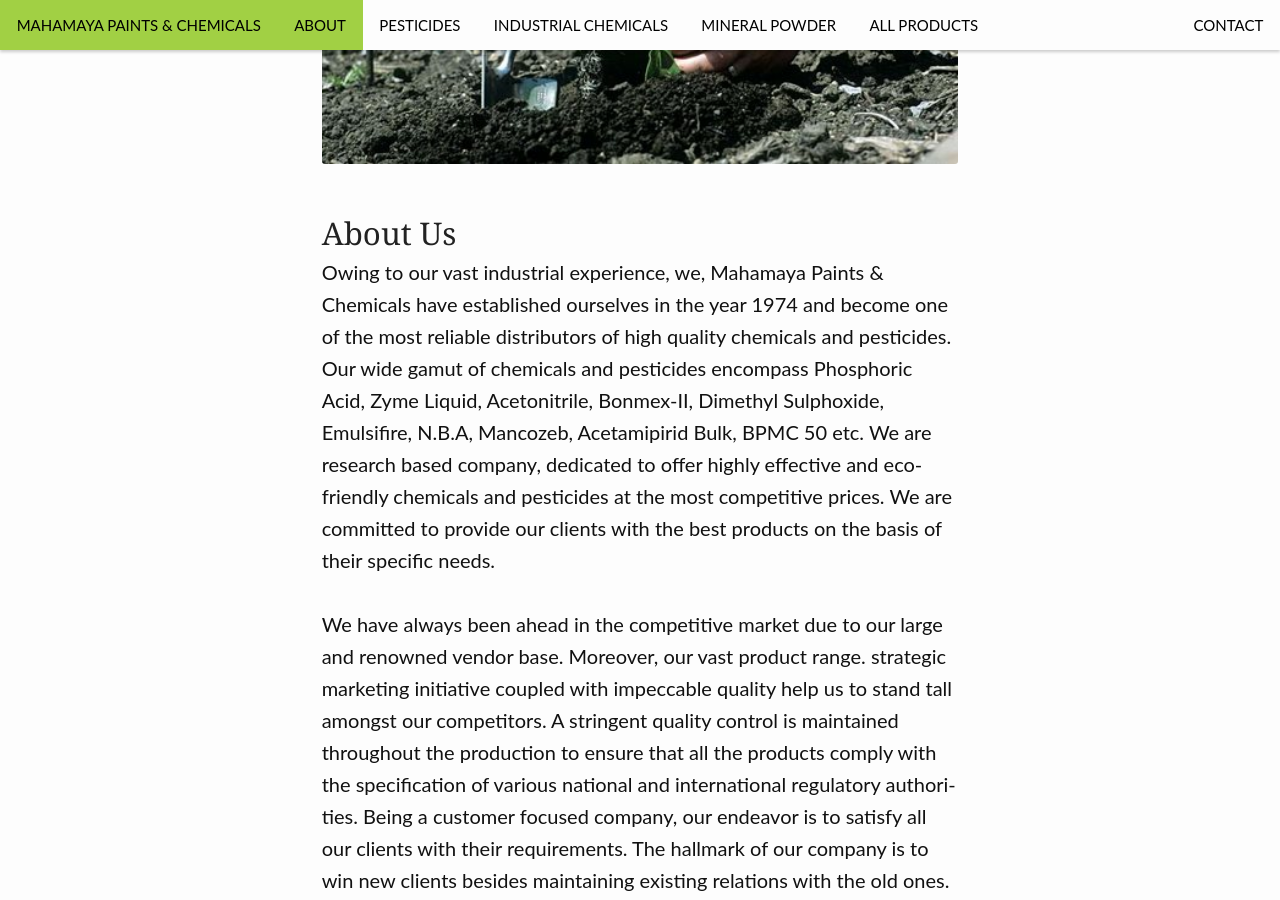
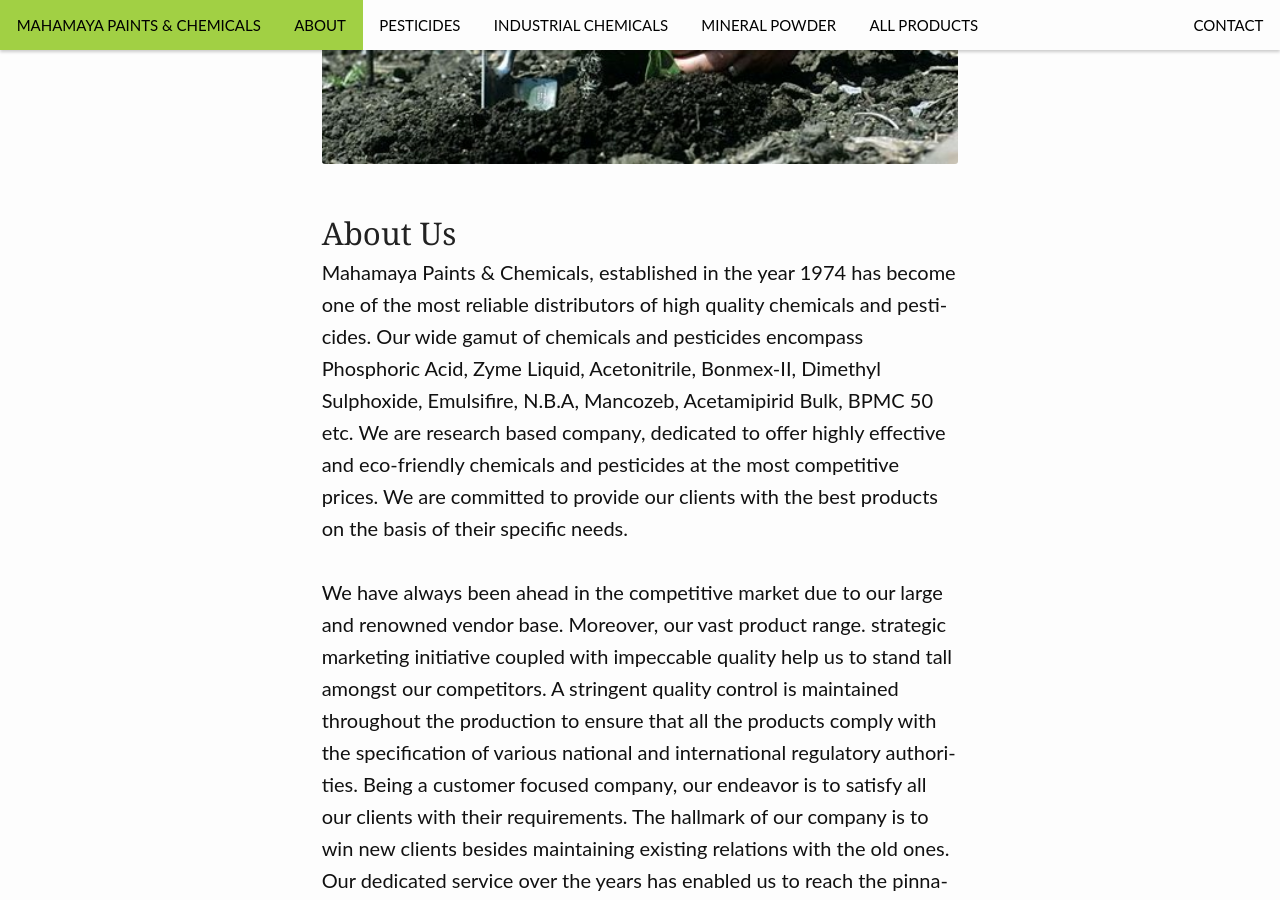
Before and after one commit to akshit-gupta/akshit.github.io, a Jekyll site: the page built from _posts/design/2014-02-02-about.md, in a window 1280 px wide and 900 px high, scrolled down 428 px. Built offline with Jekyll 4.4.1, drawn with Linux system fonts in a browser that asks for light colours.

Commit message:
about us changes

```diff
--- a/_posts/design/2014-02-02-about.md
+++ b/_posts/design/2014-02-02-about.md
@@ -1,7 +1,7 @@
 ---
 layout: page
 title:  "About Us"
-teaser: "Owing to our vast industrial experience, we, Mahamaya Paints & Chemicals have established ourselves in the year 1974 and become one of the most reliable distributors of high quality chemicals and pesticides. Our wide gamut of chemicals and pesticides encompass Phosphoric Acid, Zyme Liquid, Acetonitrile, Bonmex-II, Dimethyl Sulphoxide, Emulsifire, N.B.A, Mancozeb, Acetamipirid Bulk, BPMC 50 etc. We are research based company, dedicated to offer highly effective and eco-friendly chemicals and pesticides at the most competitive prices. We are committed to provide our clients with the best products on the basis of their specific needs. <br /> <br />
+teaser: "Mahamaya Paints & Chemicals, established in the year 1974 has become one of the most reliable distributors of high quality chemicals and pesticides. Our wide gamut of chemicals and pesticides encompass Phosphoric Acid, Zyme Liquid, Acetonitrile, Bonmex-II, Dimethyl Sulphoxide, Emulsifire, N.B.A, Mancozeb, Acetamipirid Bulk, BPMC 50 etc. We are research based company, dedicated to offer highly effective and eco-friendly chemicals and pesticides at the most competitive prices. We are committed to provide our clients with the best products on the basis of their specific needs. <br /> <br />
 
                   We have always been ahead in the competitive market due to our large and renowned vendor base. Moreover, our vast product range. strategic marketing initiative coupled with impeccable quality help us to stand tall amongst our competitors. A stringent quality control is maintained throughout the production to ensure that all the products comply with the specification of various national and international regulatory authorities. Being a customer focused company, our endeavor is to satisfy all our clients with their requirements. The hallmark of our company is to win new clients besides maintaining existing relations with the old ones. Our dedicated service over the years has enabled us to reach the pinnacle of success. We try our best to deliver all the required products on time at competitive price range."
 header:
```
